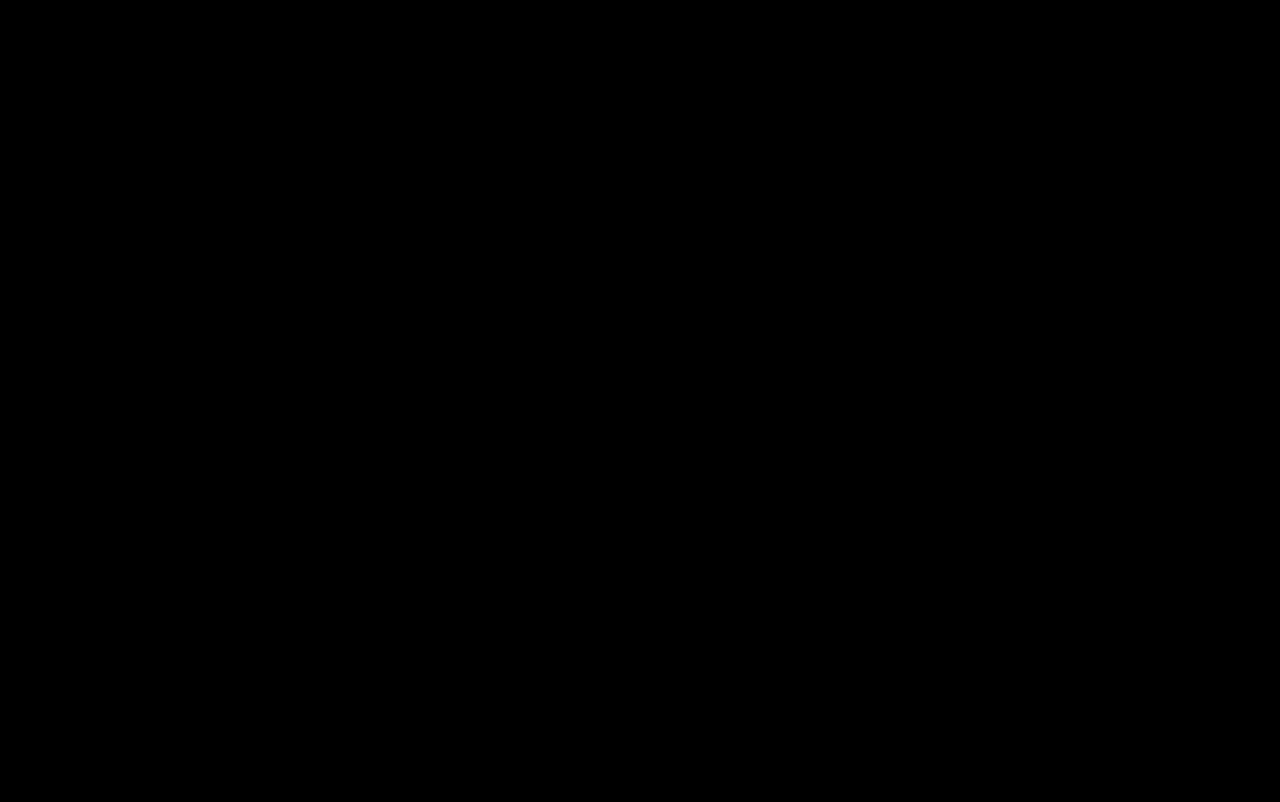
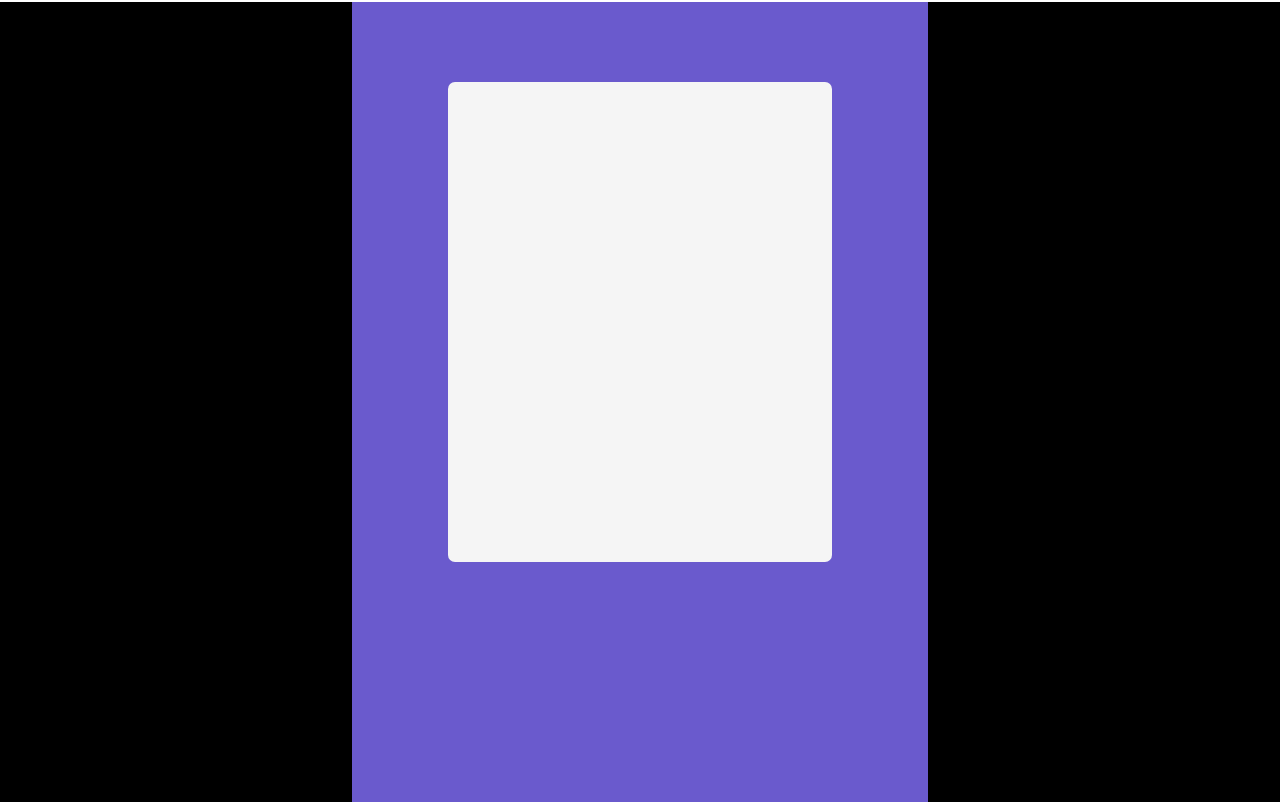
Before and after one commit to incredible92/reactLoops, a React (Create React App) app: page /loop1-step6 in a window 1280 px wide. Built offline with nearby package versions, Linux system fonts and the light colour scheme.

Commit message:
feat: loop1_step6

```diff
--- /dev/null
+++ b/src/App.scss
@@ -0,0 +1,7 @@
+html body {
+    padding: 0;
+    margin: 0;
+    font-size: 16px;
+    background-color: darkslategrey;
+    font-family: -apple-system, BlinkMacSystemFont, 'Segoe UI', Roboto, Oxygen, Ubuntu, Cantarell, 'Open Sans', 'Helvetica Neue', sans-serif;
+}
--- a/src/LoopRoutes.jsx
+++ b/src/LoopRoutes.jsx
@@ -6,6 +6,7 @@ import Content from './components/loop1/Step2/Content'
 import Toggle from './components/loop1/Step3/Toggle'
 import Data from './components/loop1/Step4/Data'
 import Design from './components/loop1/Step5/Design'
+import Animation from './components/loop1/Step6/Animation'
 
 export default  () => (
     <Switch>
@@ -15,5 +16,6 @@ export default  () => (
       <Route path="/loop1-step3" component={Toggle} />
       <Route path="/loop1-step4" component={Data} />
       <Route path="/loop1-step5" component={Design} />
+      <Route path="/loop1-step6" component={Animation} />
     </Switch>
   )
--- a/src/components/LoopScreen/LoopScreen.scss
+++ b/src/components/LoopScreen/LoopScreen.scss
@@ -1,10 +1,4 @@
-html, body {
-    padding: 0;
-    margin: 0;
-    font-size: 16px;
-    box-sizing: border-box;
-    font-family: -apple-system, BlinkMacSystemFont, 'Segoe UI', Roboto, Oxygen, Ubuntu, Cantarell, 'Open Sans', 'Helvetica Neue', sans-serif;
-}
+
 .Folders {
     padding: 2rem;
     .loops {
--- a/src/components/LoopScreen/index.jsx
+++ b/src/components/LoopScreen/index.jsx
@@ -16,6 +16,8 @@ const Folders = () => {
         <Link to="/loop1-Step6">Loop1_Step6</Link>
         <Link to="/loop1-Step7">Loop1_Step7</Link>
         <Link to="/loop1-Step8">Loop1_Step8</Link>
+        <Link to="/loop1-Step9">Loop1_Step9</Link>
+        <Link to="/loop1-Step10">Loop1_Step10</Link>
       </div>
     </div>
   )
--- a/src/components/loop1/Step1/Sort.scss
+++ b/src/components/loop1/Step1/Sort.scss
@@ -1,11 +1,4 @@
-html, body {
-    padding: 0;
-    margin: 0;
-    font-size: 16px;
-    box-sizing: border-box;
-    font-family: -apple-system, BlinkMacSystemFont, 'Segoe UI', Roboto, Oxygen, Ubuntu, Cantarell, 'Open Sans', 'Helvetica Neue', sans-serif;
-    // background-color: rgb(135,206,250);
-   }
+
 
    .App {
      text-align: center;
--- a/src/components/loop1/Step2/Content.scss
+++ b/src/components/loop1/Step2/Content.scss
@@ -1,13 +1,3 @@
-html,
-body {
-  padding: 0;
-  margin: 0;
-  font-size: 16px;
-  box-sizing: border-box;
-  font-family: -apple-system, BlinkMacSystemFont, "Segoe UI", Roboto, Oxygen,
-    Ubuntu, Cantarell, "Open Sans", "Helvetica Neue", sans-serif;
-  // background-color: rgb(135, 206, 250);
-}
 
 .App {
   text-align: center;
--- a/src/components/loop1/Step4/Data.scss
+++ b/src/components/loop1/Step4/Data.scss
@@ -1,12 +1,4 @@
-html,
-body {
-  margin: 0;
-  padding: 0;
-  font-size: 23px;
-  // background-color: #9932cc;
-  font-family: "Segoe UI", Tahoma, Geneva, Verdana, sans-serif;
-  font-weight: bold;
-}
+
 
 .container {
   background-color: white;
--- a/src/components/loop1/Step5/Design.jsx
+++ b/src/components/loop1/Step5/Design.jsx
@@ -1,34 +1,28 @@
-import React, {useState, useEffect} from 'react'
+import React, { useState, useEffect } from "react";
 
-import './Design.scss'
-
-
-
+import "./Design.scss";
 
 function Design() {
-     const contents = ['design','Frontend', 'backend', 'testing','stop']
+  const contents = ["design", "Frontend", "backend", "testing"];
 
-     const [letter, setLetter] = useState('')
-     const [letterIndex, setLetterIndex] = useState(0)
-
+  const [letter, setLetter] = useState("");
+  const [letterIndex, setLetterIndex] = useState(0);
 
   useEffect(() => {
-         let currentContent = contents[letterIndex]
-         console.log('re-rendering');
-         let cLP = 1;  // cLP means currentLetterPosition
+    let currentContent = contents[letterIndex];
+    console.log("re-rendering");
+    let cLP = 1; // cLP means currentLetterPosition
 
     const interval = setInterval(() => {
       if (cLP > currentContent.length) {
         setLetter("");
-                const checkIndex = letterIndex===3? 0 : letterIndex + 1
-                setLetterIndex(checkIndex)
-
-            }
-            else {
+        const checkIndex = letterIndex === 3 ? 0 : letterIndex + 1;
+        setLetterIndex(checkIndex);
+      } else {
         //   if (currentContent.trim() === "stop") {
         //     setLetterIndex(0)
         //   } else {
-                  cLP++
+        cLP++;
         setLetter(currentContent.substr(0, cLP));
 
         //   }
@@ -36,19 +30,19 @@ function Design() {
     }, 300);
     return () => {
       clearInterval(interval);
-         }
-     }, [letterIndex])
-
+    };
+  }, [letterIndex]);
 
   return (
+    <div className="bg5">
       <div className="bgWrap">
-
-            <h1 className="content">We can help you with {letter}
+        <h1 className="content">
+          We can help you with {letter}
           <span className="cursor" />
         </h1>
-
       </div>
-    )
+    </div>
+  );
 }
 
-export default Design
+export default Design;
--- a/src/components/loop1/Step5/Design.scss
+++ b/src/components/loop1/Step5/Design.scss
@@ -1,10 +1,7 @@
-html body {
-  padding: 0;
-  margin: 0;
-  font-size: 16px;
+.bg5 {
   background-color: black;
-  font-family: -apple-system, BlinkMacSystemFont, "Segoe UI", Roboto, Oxygen,
-    Ubuntu, Cantarell, "Open Sans", "Helvetica Neue", sans-serif;
+  height: 100%;
+  width: 100%;
 }
 
 .bgWrap {
--- /dev/null
+++ b/src/components/loop1/Step6/Animation.jsx
@@ -0,0 +1,15 @@
+import React from 'react'
+
+import './Animation.scss'
+
+ function Animation() {
+    return (
+        <div className="bg6">
+            <div className="aniwrap">
+                <span className="main-content"></span>
+            </div>
+        </div>
+    )
+}
+
+export default Animation
--- /dev/null
+++ b/src/components/loop1/Step6/Animation.scss
@@ -0,0 +1,23 @@
+.bg6 {
+    background: black;
+    height: 100vh;
+    width: 100%;
+}
+
+.aniwrap {
+    width: 45vw;
+    height: 100vh;
+    margin: 2px auto;
+    background-color: #6A5ACD;
+    position: relative;
+}
+
+.main-content {
+    position: absolute;
+    left:6rem;
+    margin-top: 5rem;
+    width: 30vw;
+    height: 60vh;
+    background-color: whitesmoke;
+    border-radius: 7px;
+}
```
Lines whose indentation alone changed are shown as unchanged.
